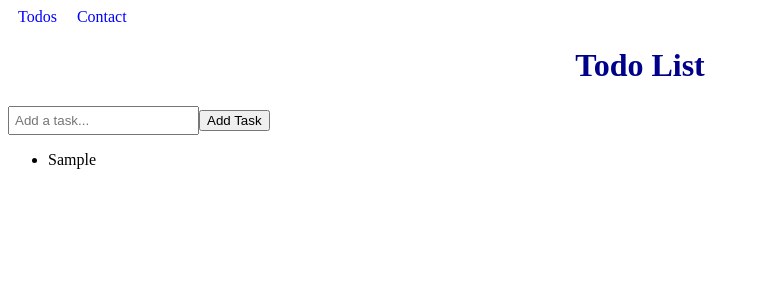
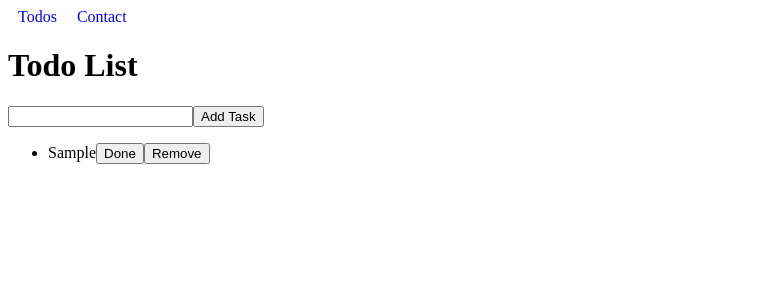
Before and after one commit to Elv-Ros22/todo-list-repo, a React (Create React App) app: page /todos in a window 1280 px wide. Both pictures are taken after typing "Sample" into the empty fields and a click on the button "Add Task". Shown: the top 300 px of the page, without its empty margins (0-760 px from the left). Built offline with nearby package versions, Linux system fonts and the light colour scheme.

Commit message:
added remove, done, and completed tasks

```diff
--- a/src/components/Todo.js
+++ b/src/components/Todo.js
@@ -1,34 +1,46 @@
 import React, { useState } from "react";
 
-function Todo({ todos, addTodo }) {
-  const [input, setInput] = useState("");
+function Todo() {
+  const [tasks, setTasks] = useState([]);
+  const [newTask, setNewTask] = useState("");
 
-  const handleSubmit = (event) => {
-    event.preventDefault();
-    if (input.trim()) {
-      addTodo(input);
-      setInput("");
+  const addTask = () => {
+    if (newTask.trim()) {
+      setTasks([...tasks, { text: newTask, completed: false }]);
+      setNewTask("");
     }
+  };
+
+  const toggleComplete = (index) => {
+    const updatedTasks = tasks.map((task, i) =>
+      i === index ? { ...task, completed: !task.completed } : task
+    );
+    setTasks(updatedTasks);
+  };
+
+  const removeTask = (index) => {
+    setTasks(tasks.filter((_, i) => i !== index));
   };
 
   return (
     <div>
-      <h1 style={{ textAlign: "center", color: "darkblue" }}>Todo List</h1>
-      <form onSubmit={handleSubmit}>
-        <input
-          type="text"
-          placeholder="Add a task..."
-          value={input}
-          onChange={(e) => setInput(e.target.value)}
-          style={{
-            padding: "5px",
-          }}
-        />
-        <button type="submit">Add Task</button>
-      </form>
+      <h1>Todo List</h1>
+      <input
+        type="text"
+        value={newTask}
+        onChange={(e) => setNewTask(e.target.value)}
+      />
+      <button onClick={addTask}>Add Task</button>
       <ul>
-        {todos.map((todo) => (
-          <li key={todo.id}>{todo.text}</li>
+        {tasks.map((task, index) => (
+          <li
+            key={index}
+            style={{ textDecoration: task.completed ? "line-through" : "none" }}
+          >
+            {task.text}
+            <button onClick={() => toggleComplete(index)}>Done</button>
+            <button onClick={() => removeTask(index)}>Remove</button>
+          </li>
         ))}
       </ul>
     </div>
```
